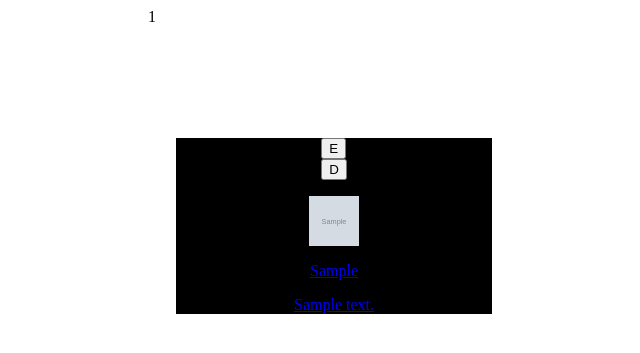
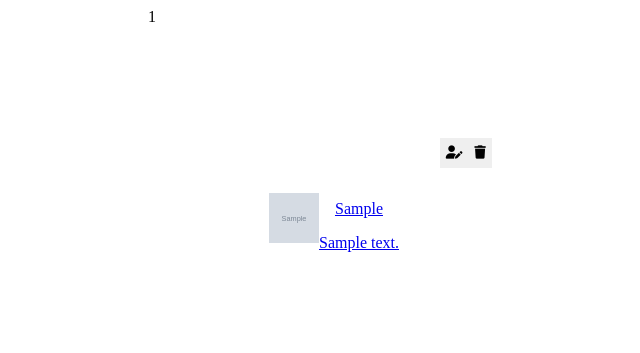
Before and after one commit to puririkesh2000/EMSproject, a PHP site: page /Events.php in a window 1280 px wide. Shown: the top 353 px of the page, without its empty margins (320-960 px from the left). Run offline with PHP 8.4, Linux system fonts and the light colour scheme; tables that the repository leaves empty or names only in its code hold one stand-in row (values such as "Sample post"); grey boxes marked "Sample" are stand-in pictures; some libraries are stand-ins or nearby versions.

Commit message:
Frontend

```diff
--- a/Frontend/Events.css
+++ b/Frontend/Events.css
@@ -11,13 +11,28 @@
   height: 200px;
 }
 .card-body{
-    background-color: black;
+    /* background-color: black; */
     color: white;
     display: flex;
-    flex-direction: column;
     justify-content: center;
     align-items: center;
 }
 .card-title{
     color: bisque;
 }
+.card-action{
+    display: flex;
+    flex-direction: row;
+    justify-content: end;
+    /* padding: 5px; */
+}
+.card-button{
+height: 30px;
+border: none;
+}
+.card-info{
+    display: flex;
+    justify-content: center;
+    flex-direction: column;
+    align-items: center;
+}
--- a/Frontend/Events.php
+++ b/Frontend/Events.php
@@ -1,6 +1,14 @@
+<html>
+
+<head>
+
     <link rel="stylesheet" type="text/css" href="Events.css">
     </link>
-
+    <link rel="stylesheet" href="https://cdnjs.cloudflare.com/ajax/libs/font-awesome/6.1.1/css/all.min.css"
+        integrity="sha512-KfkfwYDsLkIlwQp6LFnl8zNdLGxu9YAA1QvwINks4PhcElQSvqcyVLLD9aMhXd13uQjoXtEKNosOWaZqXgel0g=="
+        crossorigin="anonymous" referrerpolicy="no-referrer" />
+    </link>
+</head>
 <div class="n">
 
     <?php
@@ -26,21 +34,28 @@
         ?>
     <div class="card">
 
-        <div class="card-body">
         <div class="card-action">
 
-                <a href="Eventedit.php?id=<?=$event['eid']?>"><button>E</button>
+            <a href="Eventedit.php?id=<?=$event['eid']?>"><button class='card-button'>
+                    <i class="fa-solid fa-user-pen"></i></button>
             </a>
             <form action="dbevent.php" method="POST">
-                    <button type="submit" value="<?=$event['eid']?>" name="delete">D</button>
+                <button type="submit" value="<?=$event['eid']?>" name="delete" class='card-button'><i
+                        class="fa-solid fa-trash"></i></button>
             </form>
         </div>
+
+        <div class="card-body">
+            <div class='card-img'>
                 <img src="<?=$event['logo']?>" alt="img" height="50" width="50">
+            </div>
+            <div class='card-info'>
                 <a href=" Eventdetail.php?id=<?=$event['eid']?>" class="">
                     <p class="card-text">
                         <?=$event['location']?></p>
                     <a href="#" class="btn btn-primary">
                         <?=$event['description']?></a>
+            </div>
         </div></a>
     </div>
     <?php
@@ -51,3 +66,5 @@
     ?>
 </div>
 </div>
+
+</html>
```
Lines whose indentation alone changed are shown as unchanged.
